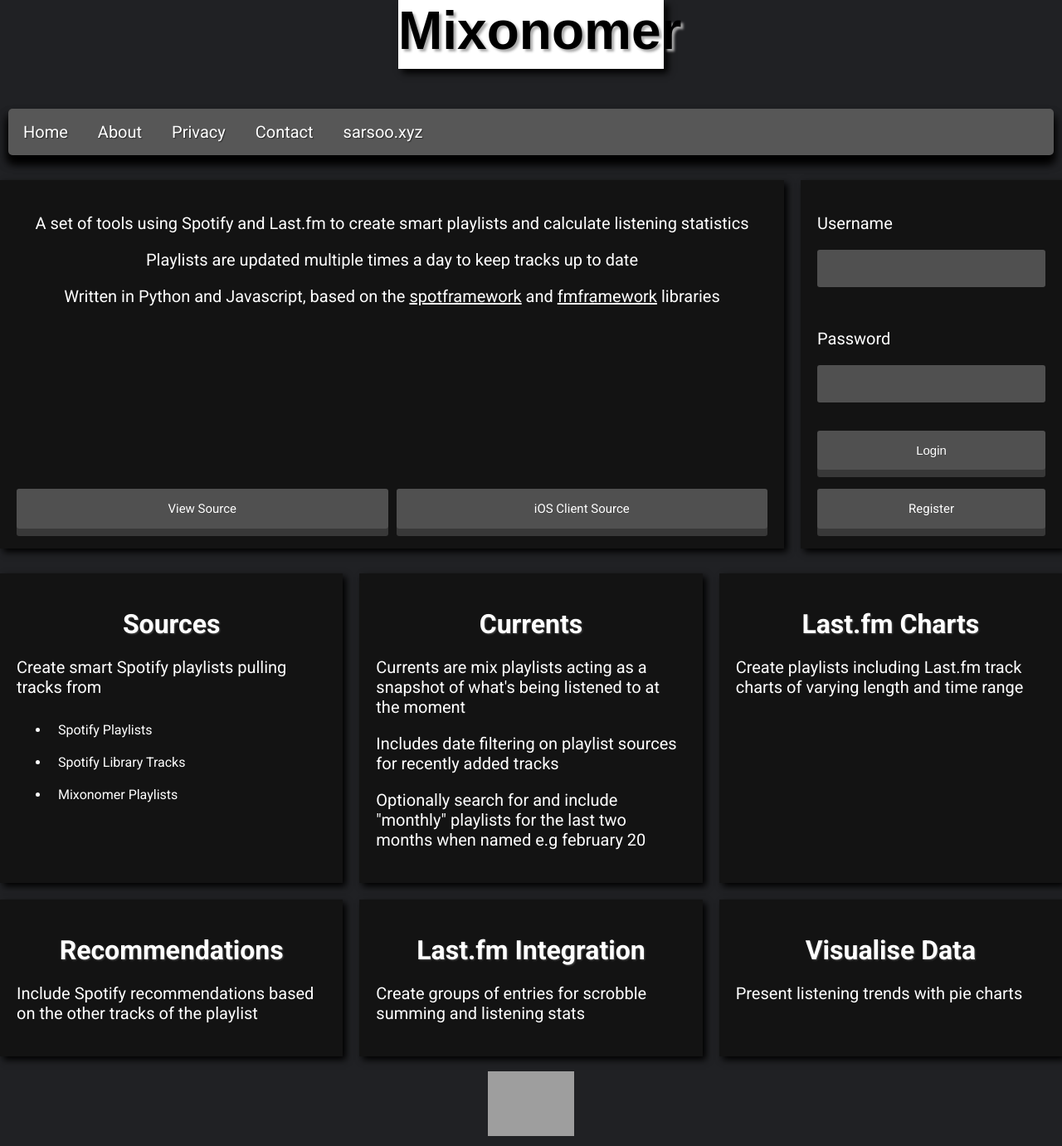
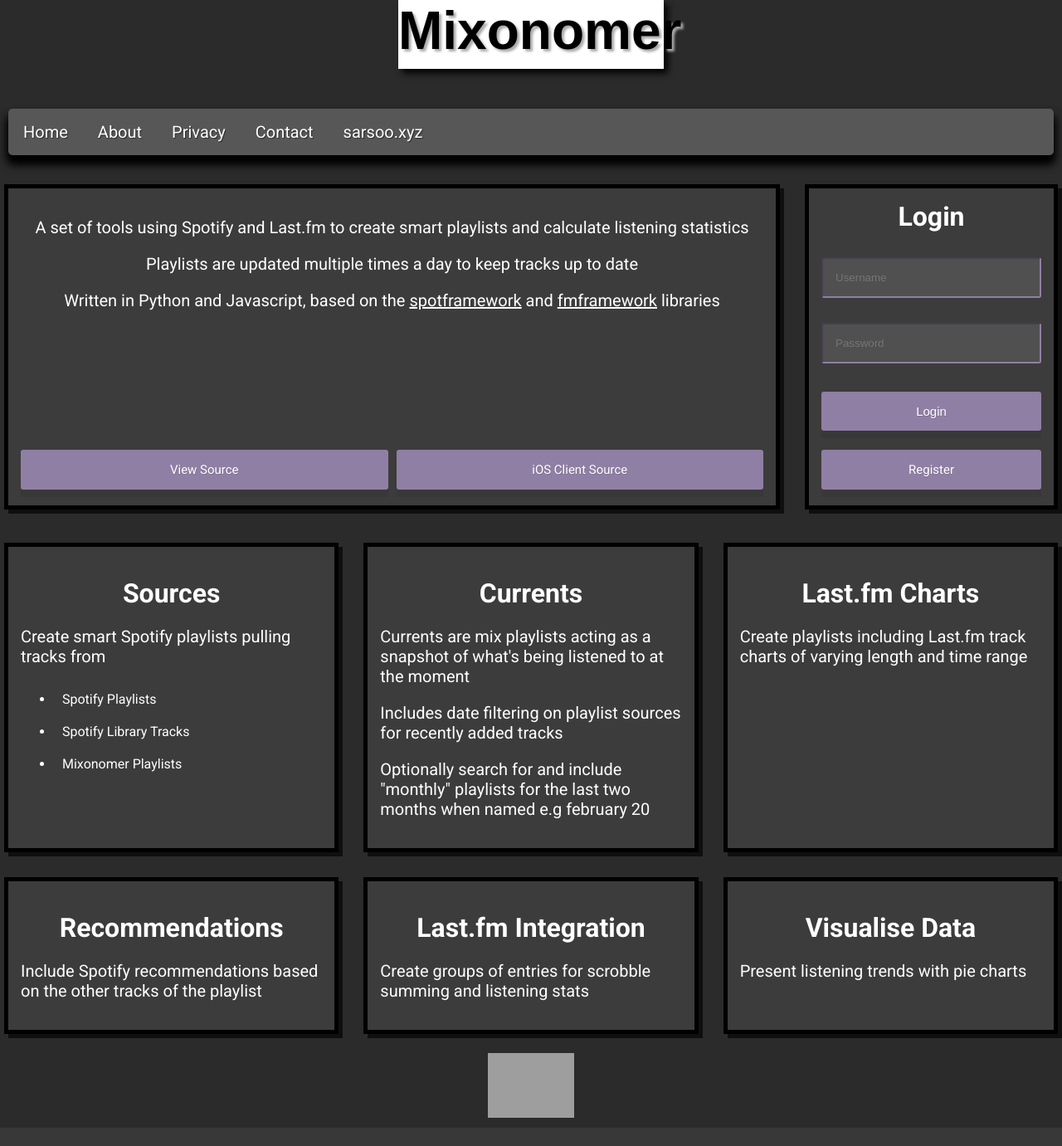
Before and after one commit to Sarsoo/Mixonomer, a Flask app: page / in a window 1280 px wide. Shown: the whole page at 83% size. After the commit the page ends 1359 px from the top, so only its background shows below. Run offline with Flask 2, Linux system fonts and the light colour scheme; style sheets or scripts are compiled from the project's sources; some web fonts are replaced; grey boxes are pictures that could not be loaded.

Commit message:
matching selector ui styles

```diff
--- a/music/templates/login.html
+++ b/music/templates/login.html
@@ -5,14 +5,13 @@
 <div class="card">
     <form name="login" action="/auth/login" method="POST" onsubmit="return handleLogin()" style="display: grid; gap: 30px;">
 
+        <h1 style="margin:0; text-align: center">Login</h1>
         <div>
-            <p>Username</p>
-            <input type="text" name="username" class="full-width" />
+            <input type="text" name="username" class="full-width" placeholder="Username" />
         </div>
 
         <div>
-            <p>Password</p>
-            <input type="password" name="password" class="full-width" />
+            <input type="password" name="password" class="full-width" placeholder="Password" />
         </div>
 
         <p id="status" style="display: none; color: red" class="center-text"></p>
--- a/src/js/Playlist/PlaylistsList.js
+++ b/src/js/Playlist/PlaylistsList.js
@@ -137,8 +137,8 @@
         <Grid container
                 spacing={3}
                 direction="row"
-                justifyContent="flex-start"
-                alignItems="flex-start"
+                justifyContent="center"
+                alignItems="stretch"
                 style={{padding: 24}}>
 
             {/* BUTTON BLOCK (NEW/RUN ALL) */}
@@ -175,7 +175,7 @@
 function PlaylistCard(props){
     return (
         <Grid item xs>
-            <Card>
+            <Card className="card">
 
                 {/* NAME TITLE */}
                 <CardContent>
--- a/src/js/Playlist/View/Count.js
+++ b/src/js/Playlist/View/Count.js
@@ -77,7 +77,7 @@
     render() {
         return (
             <div style={{margin: 'auto', marginTop: '20px'}}>
-            <Card align="center">
+            <Card align="center" className="card">
                 <CardContent>
                     <Grid container>
 
--- a/src/js/Playlist/View/Edit.js
+++ b/src/js/Playlist/View/Edit.js
@@ -367,7 +367,7 @@
 
         const table = (
             <div style={{maxWidth: '1000px', margin: 'auto', marginTop: '20px'}}>
-            <Card align="center">
+            <Card align="center" className="card">
                 <CardContent>
 
                     {/* PLAYLIST NAME TITLE */}
--- a/src/js/Tag/TagList.js
+++ b/src/js/Tag/TagList.js
@@ -118,7 +118,7 @@
 function TagCard(props){
     return (
         <Grid item xs>
-            <Card>
+            <Card className="card">
                 <CardContent>
 
                     {/* TAG NAME */}
--- a/src/js/Tag/View.js
+++ b/src/js/Tag/View.js
@@ -371,7 +371,7 @@
 
         const table = (
             <div style={{maxWidth: '1000px', margin: 'auto', marginTop: '20px'}}>
-            <Card align="center">
+            <Card align="center" className="card">
                 <CardContent>
 
                     {/* TAG NAME TITLE */}
--- a/src/scss/style.scss
+++ b/src/scss/style.scss
@@ -1,6 +1,6 @@
 $font-stack: 'Roboto', arial;
-$background-colour: #202124;
-$ui-colour: #131313;
+$background-colour: #2b2b2b;
+$ui-colour: #3c3c3c;
 $light-ui: #575757;
 $text-colour: white;
 $ui-element: #505050;
@@ -48,7 +48,7 @@
 }
 
 .button {
-	background-color: $ui-element;
+	background-color: #907FA4;
 	color: $text-colour;
 
 	display: inline-block;
@@ -79,7 +79,7 @@
 input[type=text], input[type=password], input[type=number], select {
 	padding: 15px;
 	background-color: $ui-element;
-	border: black;
+	border-color: #907FA4;
 	border-radius: 3px;
 	color: white;
 }
@@ -193,31 +193,19 @@
 }
 
 .card {
-	/*background-color: grey;*/
-	background-color: $ui-colour;
-	box-shadow: 4px 4px 8px black;
-	padding: 20px;
-	//margin: calc($pad-px / 2);
-	/*border-radius: 3px;*/
+	background-color: $ui-colour !important;
+	box-shadow: 5px 5px 0 #0f0f0f !important;
+	padding: 15px !important;
+	margin: 5px !important;
+	transition: box-shadow 0.5s;
+	border-style: solid !important;
+	border-color: black !important;
+	border-width: 5px !important;
+}
 
-	h1 {
-		text-align: center;
-		color: $text-colour;
-		text-shadow: 1px 1px 2px #4f4f4f;
-	}
-
-	img {
-		width: 100%;
-		border-radius: 3px;
-		margin-bottom: 8px;
-		box-shadow: 2px 2px 2px black;
-		margin-left: auto;
-    	margin-right: auto;
-	}
-
-	p {
-		margin-top: 20px;
-	}
+.card:hover {
+	box-shadow: none;
+	offset: 4px 4px;
 }
 
 ul.navbar {
```
